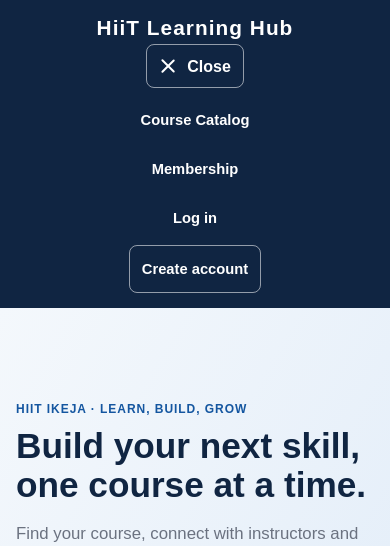
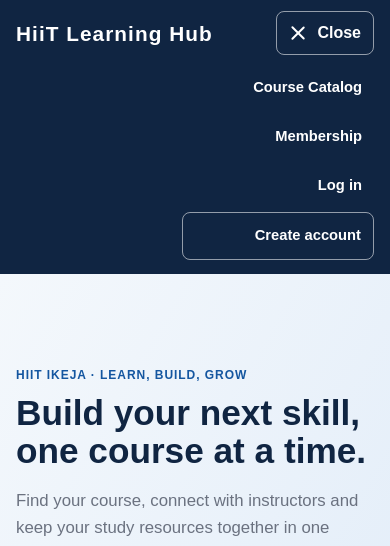
Before and after one commit to lokimax23-op/rest_framework, a Django app: page / in a window 390 px wide, after a click on "Menu". Shown: the top 546 px of the page. Run offline with Django 5.2, Linux system fonts and the light colour scheme; data comes from the database, SQL or seed files in the repository; data that the repository does not hold is empty.

Commit message:
Align mobile menu to header side
Keep the mobile menu toggle on the right side of the header and align expanded links to that side.

Co-authored-by: Copilot <223556219+Copilot@users.noreply.github.com>

```diff
--- a/resources_app/static/portal/cdl.css
+++ b/resources_app/static/portal/cdl.css
@@ -652,6 +652,8 @@
     .cdl-navbar .nav-wrap {
         position: relative;
         flex-wrap: wrap;
+        flex-direction: row;
+        align-items: center;
         min-height: 68px;
         padding-top: .7rem;
         padding-bottom: .7rem;
@@ -659,12 +661,13 @@
 
     .nav-menu-toggle {
         display: inline-flex;
+        margin-left: auto;
     }
 
     .cdl-navbar .nav {
         flex-basis: 100%;
         flex-direction: column;
-        align-items: center;
+        align-items: flex-end;
         gap: .2rem;
         max-height: 0;
         overflow: hidden;
@@ -692,13 +695,14 @@
     .cdl-navbar .nav a,
     .cdl-navbar .nav .btn-logout {
         display: block;
-        width: 100%;
+        width: auto;
+        min-width: 12rem;
         padding: .7rem .75rem;
-        text-align: center;
+        text-align: right;
     }
 
     .cdl-navbar .nav .logout-form {
-        width: 100%;
+        width: auto;
     }
 
     .nav-wrap.is-menu-open .nav-menu-icon {
```
